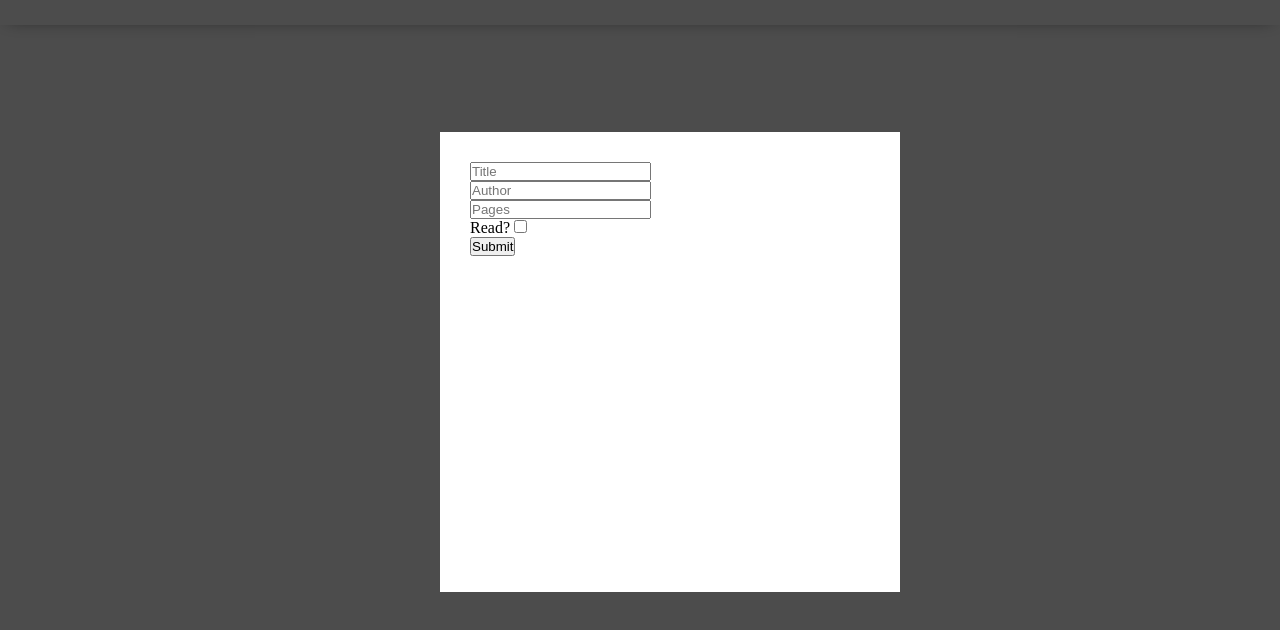
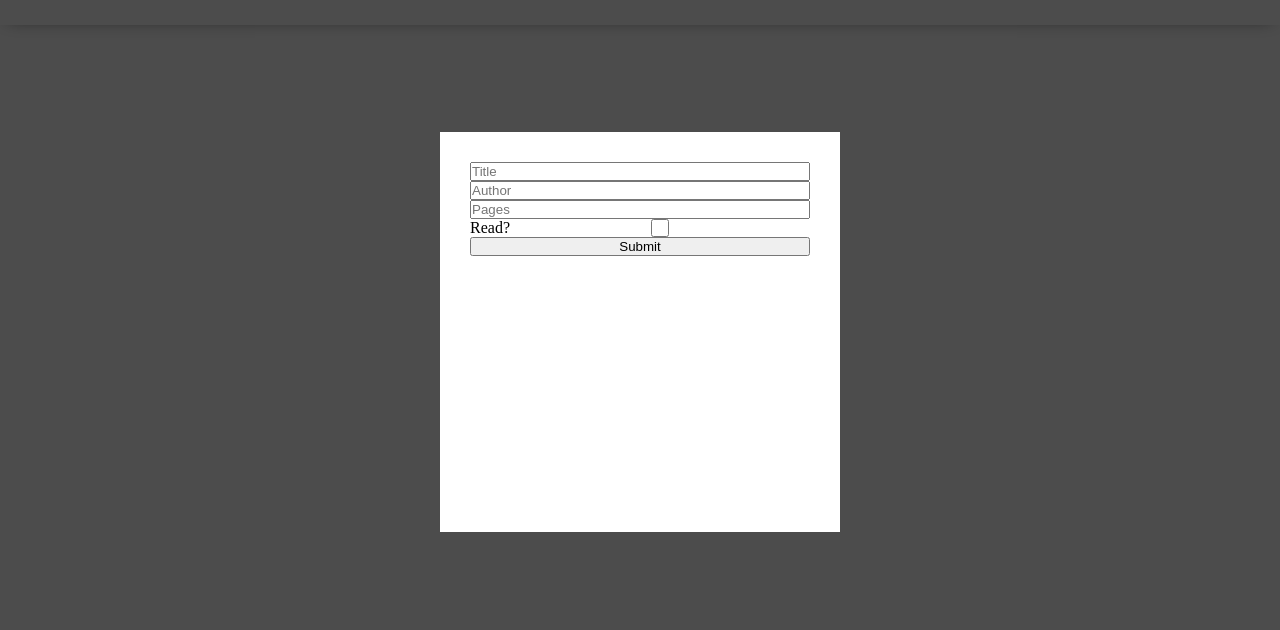
Before and after one commit to nyan-ko/odin-library, a plain HTML site: page index.html in a window 1280 px wide. Both pictures are taken after a click on the button "meow". Shown: the part 68-698 px from the top of the page. Drawn offline with Linux system fonts and the light colour scheme.

Commit message:
Add basic form layout

```diff
--- a/styles.css
+++ b/styles.css
@@ -58,6 +58,7 @@ body {
 }
 
 .form {
+    box-sizing: border-box;
     width: 400px;
     height: 400px;
     position: fixed;
@@ -68,3 +69,16 @@ body {
     background-color: white;
     padding: 30px;
 }
+
+form {
+    display: flex;
+    flex-direction: column;
+}
+
+.form-item {
+    display: flex;
+}
+
+.form-item > input {
+    flex: 1;
+}
```
